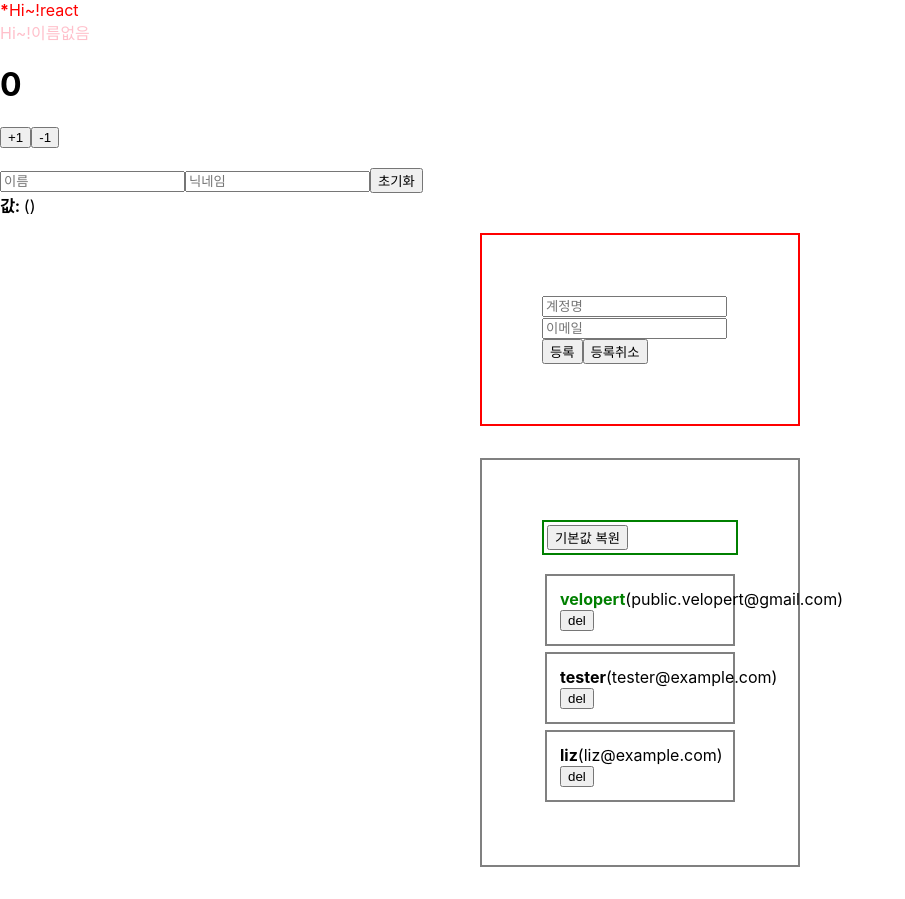
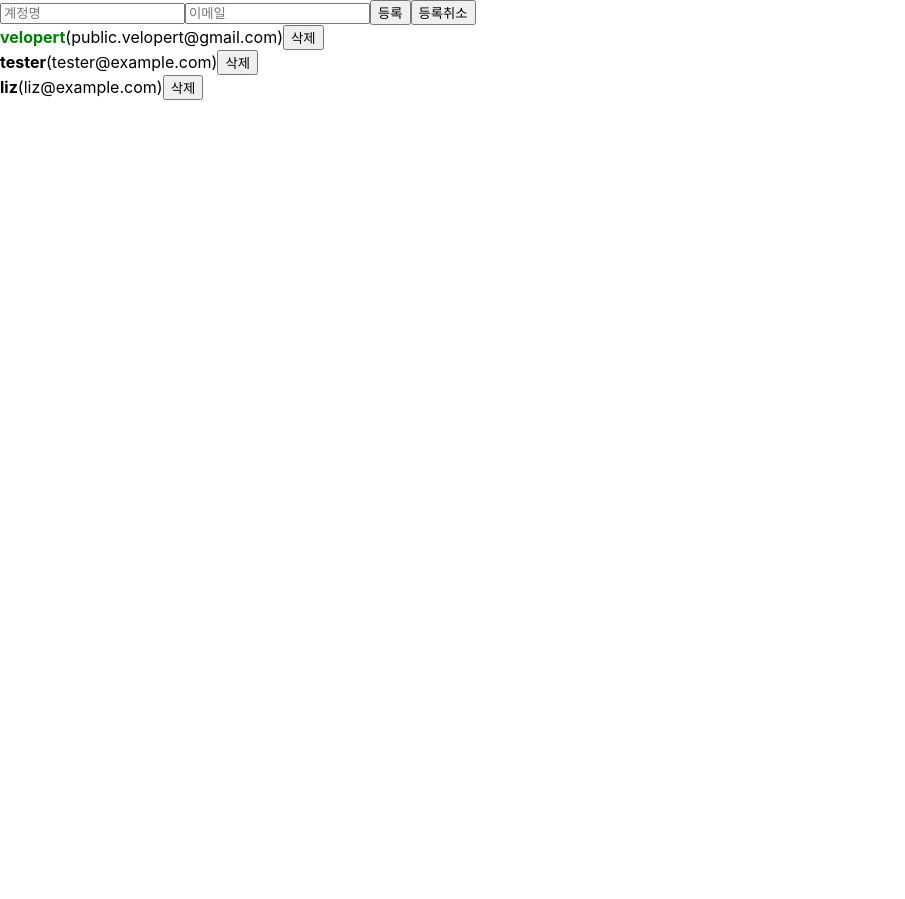
Before and after one commit to 86nichola/myReact, a React (Create React App) app: page / in a window 1280 px wide. Shown: the whole page, without its empty margins (0-905 px from the left). After the commit the page ends 800 px from the top, so only its background shows below. Built offline with nearby package versions, Linux system fonts and the light colour scheme.

Commit message:
useState

```diff
--- a/src/App.js
+++ b/src/App.js
@@ -1,26 +1,21 @@
-import React, { useState, useRef } from "react";
-import "./App.css";
-import Hello from "./Hello.js";
-import Wrapper from "./Wrapper";
-import Counter from "./Counter";
-import InputSample from "./InputSample";
+import React, { useRef, useState } from "react";
 import UserList from "./UserList";
 import CreateUser from "./CreateUser";
 
 function App() {
-  const name = "react";
-  const style = {
-    backgroundColor: "red",
-    color: "aqua",
-    fontSize: "24",
-    padding: "1rem",
-  };
   const [inputs, setInputs] = useState({
     username: "",
     email: "",
   });
   const { username, email } = inputs;
-  const defaultUsers = [
+  const onChange = (e) => {
+    const { name, value } = e.target;
+    setInputs({
+      ...inputs,
+      [name]: value,
+    });
+  };
+  const [users, setUsers] = useState([
     {
       id: 1,
       username: "velopert",
@@ -39,37 +34,28 @@
       email: "liz@example.com",
       active: false,
     },
-  ];
-  const [users, setUsers] = useState(defaultUsers);
-  const nextId = useRef("4");
+  ]);
+
+  const nextId = useRef(4);
   const onCreate = () => {
     const user = {
       id: nextId.current,
       username,
       email,
     };
-    setUsers([...users, user]);
-    setInputs({ username: "", email: "" });
+    setUsers(users.concat(user));
+
+    setInputs({
+      username: "",
+      email: "",
+    });
     nextId.current += 1;
   };
-  const onChange = (e) => {
-    const { name, value } = e.target;
-    setInputs({ ...inputs, [name]: value });
-  };
-  const onDestroy = () => {
-    users.pop();
-    setUsers([...users]);
-  };
-  const onDefault = () => {
-    debugger;
-    setUsers([...defaultUsers]);
-  };
+
   const onRemove = (id) => {
-    setUsers(
-      users.filter((o) => {
-        return o.id !== id;
-      })
-    );
+    // user.id 가 파라미터로 일치하지 않는 원소만 추출해서 새로운 배열을 만듬
+    // = user.id 가 id 인 것을 제거함
+    setUsers(users.filter((user) => user.id !== id));
   };
   const onToggle = (id) => {
     setUsers(
@@ -80,30 +66,13 @@
   };
   return (
     <>
-      <div>
-        <Hello name="react" color="red" isSpecial />
-        <Hello color="pink" />
-        <Counter />
-        <br />
-        <InputSample />
-      </div>
-      <Wrapper bordercolor="red">
       <CreateUser
         username={username}
         email={email}
         onChange={onChange}
         onCreate={onCreate}
-          onDestroy={onDestroy}
       />
-      </Wrapper>
-      <Wrapper>
-        <UserList
-          users={users}
-          onDefault={onDefault}
-          onRemove={onRemove}
-          onToggle={onToggle}
-        />
-      </Wrapper>
+      <UserList users={users} onRemove={onRemove} onToggle={onToggle} />
     </>
   );
 }
--- a/src/UserList.js
+++ b/src/UserList.js
@@ -1,46 +1,39 @@
-import React, { useState } from "react";
-import DefaultUsers from "./DefaultUsers";
-import Wrapper from "./Wrapper";
+import React, { useEffect } from "react";
 
 function User({ user, onRemove, onToggle }) {
+  useEffect(() => {
+    console.log(user);
+  }, [user]);
   return (
     <div>
       <b
-        style={{ cursor: "pointer", color: user.active ? "green" : "black" }}
+        style={{
+          cursor: "pointer",
+          color: user.active ? "green" : "black",
+        }}
         onClick={() => onToggle(user.id)}
       >
         {user.username}
       </b>
-      ({user.email})<button onClick={() => onRemove(user.id)}>del</button>
+
+      <span>({user.email})</span>
+      <button onClick={() => onRemove(user.id)}>삭제</button>
     </div>
   );
 }
 
-function UserList({ users, onDefault, onRemove, onToggle }) {
+function UserList({ users, onRemove, onToggle }) {
   return (
-    <>
-      <div style={{ border: "2px solid green", padding: "3px" }}>
-        <DefaultUsers onDefault={onDefault} />
-      </div>
-
-      <p />
-      {users.map((user) => {
-        return (
-          <>
-            <div style={{ padding: "3px" }}>
-              <div style={{ border: "2px solid gray", padding: "13px" }}>
+    <div>
+      {users.map((user) => (
         <User
           user={user}
           key={user.id}
           onRemove={onRemove}
           onToggle={onToggle}
         />
+      ))}
     </div>
-            </div>
-          </>
-        );
-      })}
-    </>
   );
 }
 
```
Lines whose indentation alone changed are shown as unchanged.
